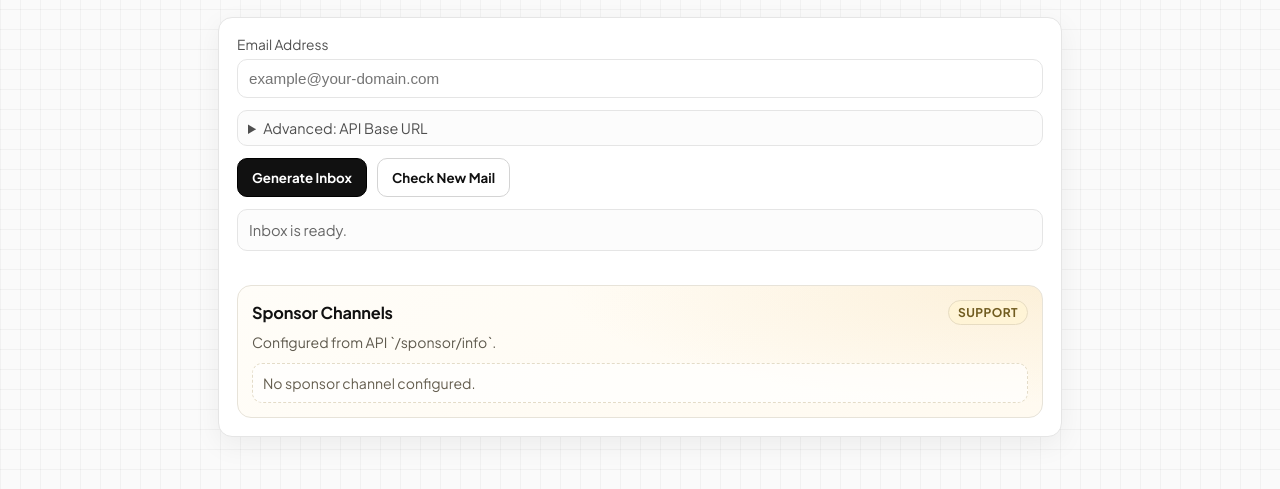
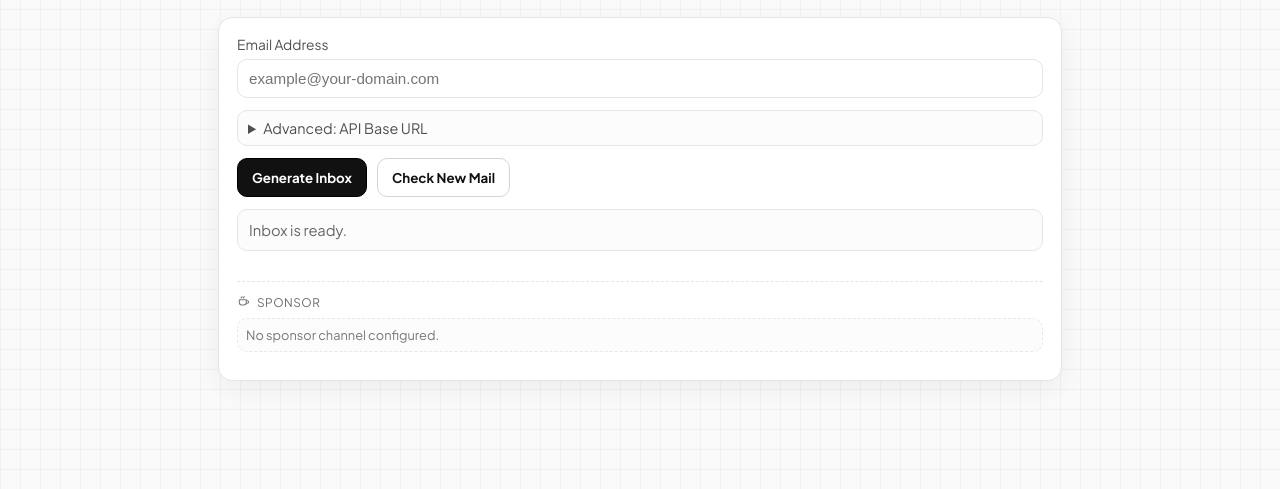
Before and after one commit to bestK/email_worker_parser, a website: page docs/index.html in a window 1280 px wide. Shown: the part 111-600 px from the top of the page. Drawn offline with Linux system fonts and the light colour scheme; no server answers.

Commit message:
refine: simplify sponsor block visual weight

```diff
--- a/docs/index.html
+++ b/docs/index.html
@@ -175,44 +175,28 @@
     }
 
     .sponsor {
-      margin-top: 18px;
-      border-radius: 14px;
-      border: 1px solid #e7e3d9;
-      background:
-        radial-gradient(120% 180% at 100% 0%, rgba(234, 175, 67, 0.14), rgba(234, 175, 67, 0) 50%),
-        linear-gradient(145deg, #fffdf8, #fffaf0);
-      padding: 14px;
+      margin-top: 14px;
+      margin-bottom: 10px;
+      border-top: 1px dashed var(--line);
+      padding-top: 10px;
     }
 
-    .sponsor-head {
-      display: flex;
+    .sponsor-mark {
+      display: inline-flex;
       align-items: center;
-      justify-content: space-between;
-      gap: 10px;
-    }
-
-    .sponsor h2 {
-      margin: 0;
-      font-size: 1.02rem;
-      letter-spacing: -0.01em;
-    }
-
-    .sponsor-badge {
-      border: 1px solid #e7dcc2;
-      color: #715c20;
-      background: #fff4d6;
-      border-radius: 999px;
-      padding: 4px 9px;
-      font-size: 0.75rem;
-      font-weight: 600;
+      gap: 6px;
+      margin-bottom: 8px;
+      color: #6b6b6b;
+      font-size: 0.74rem;
       letter-spacing: 0.04em;
       text-transform: uppercase;
     }
 
-    .sponsor-sub {
-      margin: 8px 0 12px;
-      color: #5f5a4e;
-      font-size: 0.88rem;
+    .sponsor-mark svg {
+      width: 14px;
+      height: 14px;
+      display: block;
+      stroke: #7a7a7a;
     }
 
     .sponsor-list {
@@ -221,11 +205,10 @@
     }
 
     .sponsor-item {
-      border: 1px solid #ede6d3;
-      border-radius: 11px;
-      background: #fffefb;
-      padding: 11px;
-      box-shadow: 0 4px 14px rgba(73, 57, 20, 0.05);
+      border: 1px solid var(--line);
+      border-radius: 10px;
+      background: #fff;
+      padding: 9px;
       animation: fadeIn 260ms ease;
     }
 
@@ -237,35 +220,35 @@
     }
 
     .sponsor-item .name {
-      font-size: 0.82rem;
-      color: #6f6552;
+      font-size: 0.74rem;
+      color: #7a7a7a;
       margin: 0;
       text-transform: uppercase;
-      letter-spacing: 0.05em;
-      font-weight: 600;
+      letter-spacing: 0.04em;
+      font-weight: 500;
     }
 
     .sponsor-item .hash {
-      margin: 8px 0 0;
+      margin: 7px 0 0;
       font-family: 'IBM Plex Mono', monospace;
-      font-size: 0.85rem;
+      font-size: 0.8rem;
       line-height: 1.45;
       word-break: break-all;
-      background: #fff;
-      border: 1px solid #efe8d9;
+      background: #fcfcfc;
+      border: 1px solid #ededed;
       border-radius: 8px;
-      padding: 8px;
-      color: #2f2920;
+      padding: 7px;
+      color: #404040;
     }
 
     .copy-btn {
-      border: 1px solid #dccaa0;
+      border: 1px solid #e1e1e1;
       border-radius: 8px;
       background: #fff;
-      color: #4b3f24;
-      padding: 7px 10px;
-      font-size: 0.78rem;
-      font-weight: 600;
+      color: #5f5f5f;
+      padding: 6px 9px;
+      font-size: 0.72rem;
+      font-weight: 500;
       cursor: pointer;
       transition: transform 120ms ease, background 120ms ease;
       white-space: nowrap;
@@ -273,17 +256,17 @@
 
     .copy-btn:hover {
       transform: translateY(-1px);
-      background: #fff7e5;
+      background: #f8f8f8;
     }
 
     .sponsor-empty {
       margin: 0;
-      color: #655e4f;
-      font-size: 0.88rem;
-      border: 1px dashed #e4dcc8;
+      color: #777;
+      font-size: 0.8rem;
+      border: 1px dashed #e8e8e8;
       border-radius: 10px;
-      background: rgba(255, 255, 255, 0.65);
-      padding: 10px;
+      background: #fcfcfc;
+      padding: 8px;
     }
 
     .mail {
@@ -358,11 +341,15 @@
       <div id="emails" class="emails"></div>
 
       <section class="sponsor">
-        <div class="sponsor-head">
-          <h2>Sponsor Channels</h2>
-          <span class="sponsor-badge">Support</span>
+        <div class="sponsor-mark" aria-label="sponsor">
+          <svg viewBox="0 0 24 24" fill="none" stroke-width="1.8" stroke-linecap="round" stroke-linejoin="round" aria-hidden="true">
+            <path d="M4 8h12v5a4 4 0 0 1-4 4H8a4 4 0 0 1-4-4V8z"></path>
+            <path d="M16 10h2a2 2 0 1 1 0 4h-2"></path>
+            <path d="M7 5c0-1 1-2 2-2"></path>
+            <path d="M11 5c0-1 1-2 2-2"></path>
+          </svg>
+          Sponsor
         </div>
-        <p class="sponsor-sub">Configured from API `/sponsor/info`.</p>
         <div id="sponsorList" class="sponsor-list"></div>
       </section>
     </section>
```
